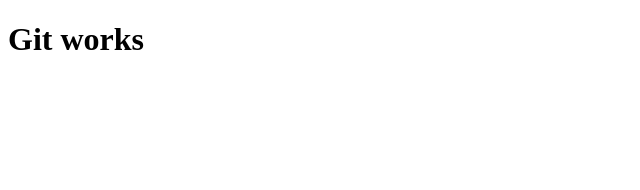
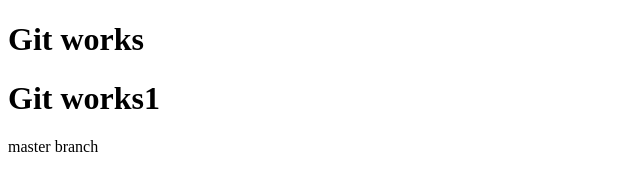
Before and after one commit to Kydyk/gitTest, a plain HTML site: page gitText/index.html in a window 1280 px wide. Shown: the whole page, without its empty margins (0-640 px from the left). Drawn offline with Linux system fonts and the light colour scheme.

Commit message:
merge test

```diff
--- a/gitText/index.html
+++ b/gitText/index.html
@@ -6,5 +6,7 @@
 </head>
 <body>
 	<h1>Git works</h1>
+	<h1>Git works1</h1>
+	<p>master branch</p>
 </body>
 </html>
```
